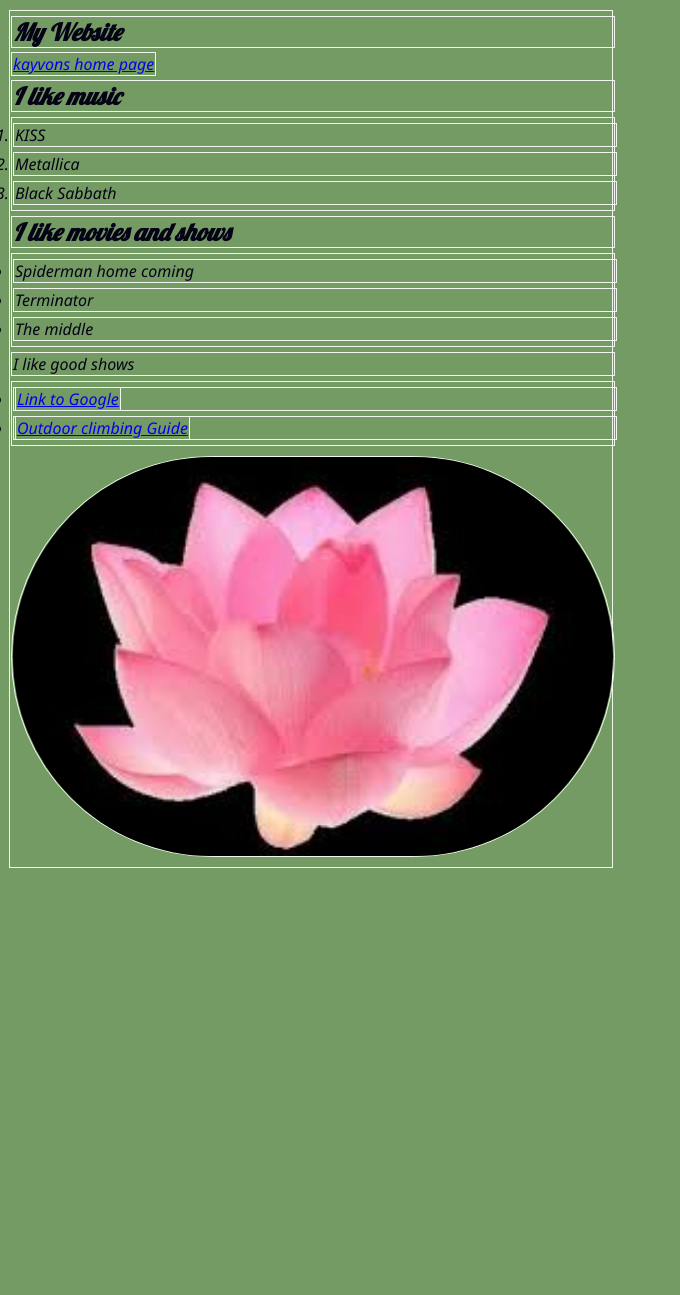
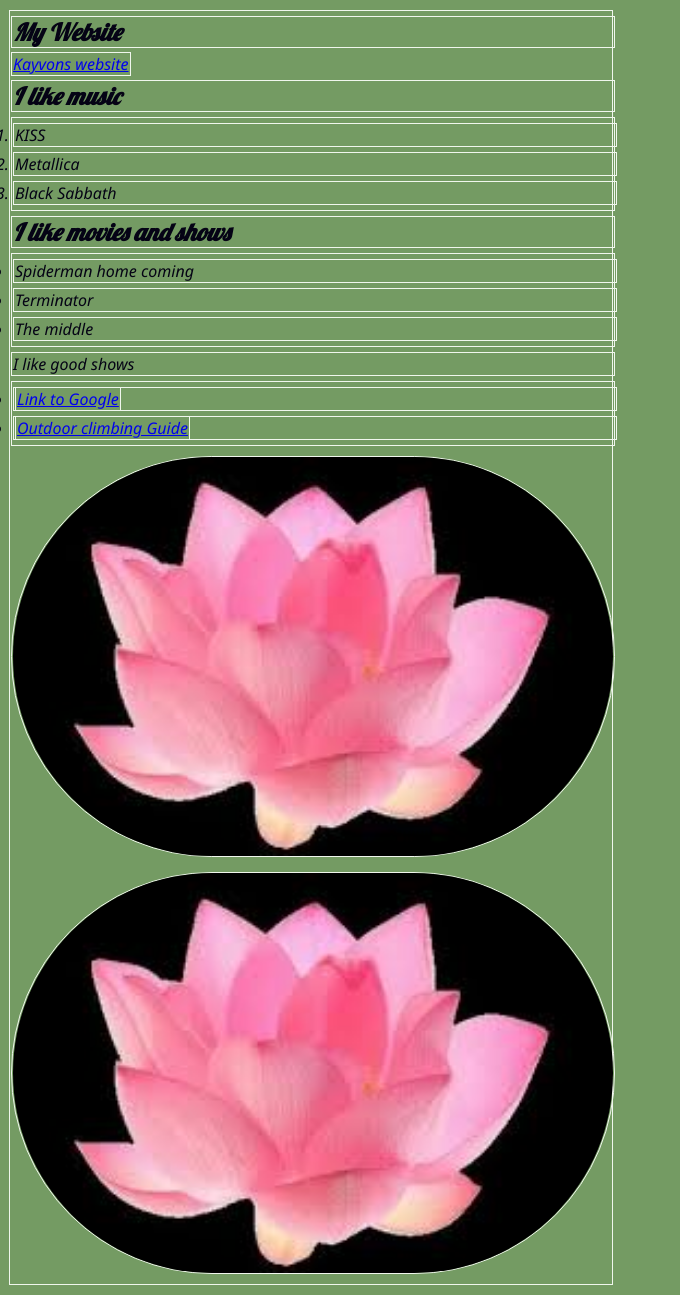
Before and after one commit to LoganMacEachern29/LoganMacEachern29.github.io, a plain HTML site: page index.html in a window 1280 px wide. Shown: the whole page, without its empty margins (0-680 px from the left). Before the commit the page ends 878 px from the top, so only its background shows below. Drawn offline with Linux system fonts and the light colour scheme.

Commit message:
i fixed some errors

```diff
--- a/index.html
+++ b/index.html
@@ -15,10 +15,9 @@
 
 <body>
     <h1>My Website</h1>
-    <a href="https://markerthrower04.github.io">kayvons home page</a>
+    <a href="https://markerthrower04.github.io">Kayvons website</a>
     <h2>I like music</h2>
     <ol>
-    </li>
         <li>KISS</li>
         <li>Metallica</li>
         <li>Black Sabbath</li>
@@ -34,6 +33,7 @@
     <li><a href=https://www.google.com>Link to Google</a></li>
     <li><a href="https://www.outdooractive.com/en/crags/marin-county/climbing-in-marin-county/228291014/">Outdoor climbing Guide</a></li>
     </ul>
-    <img src="flower.jpg" alt="A flower"
+    <img src="flower.jpg" alt="A flower">
 </body>
+<img src="flower.jpg" alt="A flower">
 </html>
--- a/style.css
+++ b/style.css
@@ -13,7 +13,7 @@ body {
     margin-bottom: 5px;
     margin-top: 5px;
     width: 600px;
-    border-color:
+    border-color;
 }
 body {
     color: var(--text);
```
